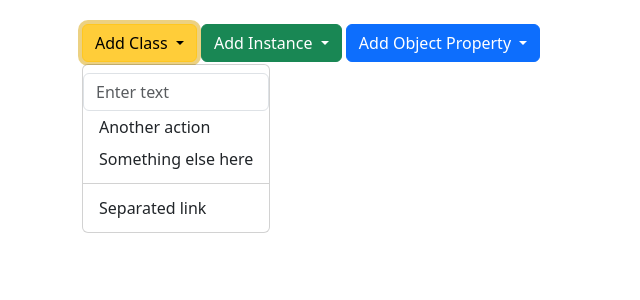
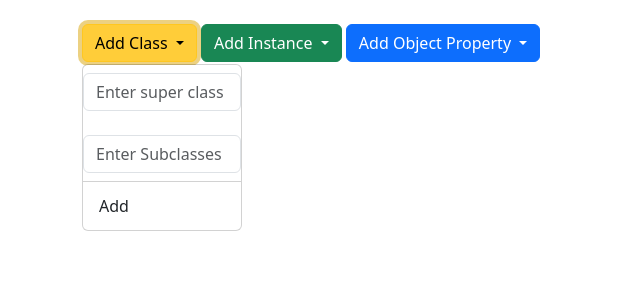
Before and after one commit to ara2003/PBZ_2_3, a Django app: template OntologyApp/main/templates/main/ontology.html in a window 1280 px wide, after a click on "Add Class". Shown: the part 56-356 px from the top of the page, without its empty margins (0-640 px from the left). Run offline with Django 4.2, Linux system fonts and the light colour scheme; the template is opened without the code that fills it, so the values that code supplies are empty; some libraries are stand-ins or nearby versions.

Commit message:
Update "Add" buttons

```diff
--- a/OntologyApp/main/templates/main/ontology.html
+++ b/OntologyApp/main/templates/main/ontology.html
@@ -12,11 +12,10 @@ Ontology
     Add Class
   </button>
   <ul class="dropdown-menu">
-    <li><input placeholder="Enter text" class="form-control" type="text" id="fname" name="fname"></li>
-    <li><a class="dropdown-item" href="#">Another action</a></li>
-    <li><a class="dropdown-item" href="#">Something else here</a></li>
+    <li><input placeholder="Enter super class" class="form-control" type="text" id="classInputOne" name="classInputOne"></li></br>
+    <li><input placeholder="Enter Subclasses" class="form-control" type="text" id="classInputTwo" name="classInputTwo"></li>
     <li><hr class="dropdown-divider"></li>
-    <li><a class="dropdown-item" href="#">Separated link</a></li>
+    <li><a class="dropdown-item" href="#">Add</a></li>
   </ul>
 </div>
 
@@ -25,11 +24,9 @@ Ontology
     Add Instance
   </button>
   <ul class="dropdown-menu">
-    <li><input placeholder="Enter text" class="form-control" type="text" id="fname" name="fname"></li>
-    <li><a class="dropdown-item" href="#">Another action</a></li>
-    <li><a class="dropdown-item" href="#">Something else here</a></li>
+    <li><input placeholder="Enter parent" class="form-control" type="text" id="individualInput" name="individualInput"></li>
     <li><hr class="dropdown-divider"></li>
-    <li><a class="dropdown-item" href="#">Separated link</a></li>
+    <li><a class="dropdown-item" href="#">Add</a></li>
   </ul>
 </div>
 
@@ -38,11 +35,10 @@ Ontology
     Add Object Property
   </button>
   <ul class="dropdown-menu">
-    <li><input placeholder="Enter text" class="form-control" type="text" id="fname" name="fname"></li>
-    <li><a class="dropdown-item" href="#">Another action</a></li>
-    <li><a class="dropdown-item" href="#">Something else here</a></li>
+    <li><input placeholder="Enter subject" class="form-control" type="text" id="objectPropertyInputOne" name="objectPropertyInputOne"></li></br>
+    <li><input placeholder="Enter object" class="form-control" type="text" id="objectPropertyInputTwo" name="objectPropertyInputTwo"></li>
     <li><hr class="dropdown-divider"></li>
-    <li><a class="dropdown-item" href="#">Separated link</a></li>
+    <li><a class="dropdown-item" href="#">Add</a></li>
   </ul>
 </div>
 
```
